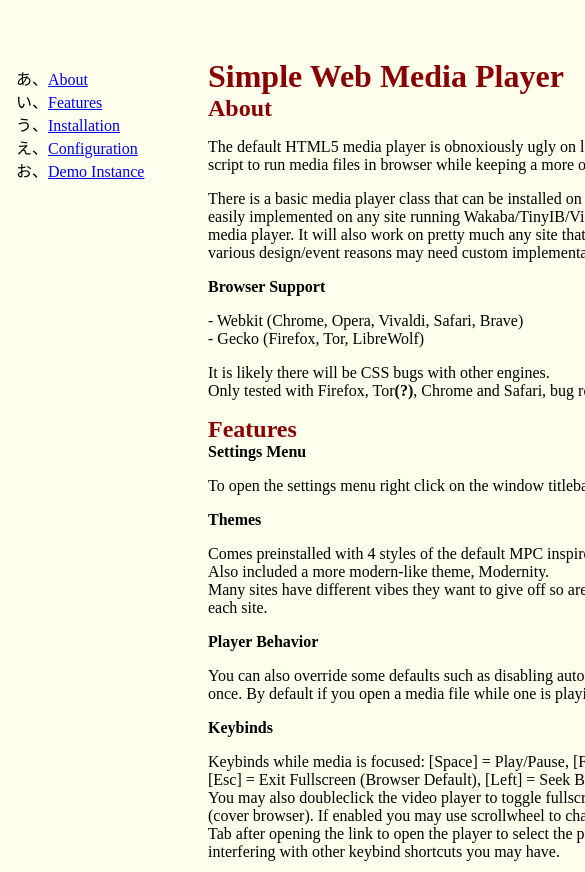
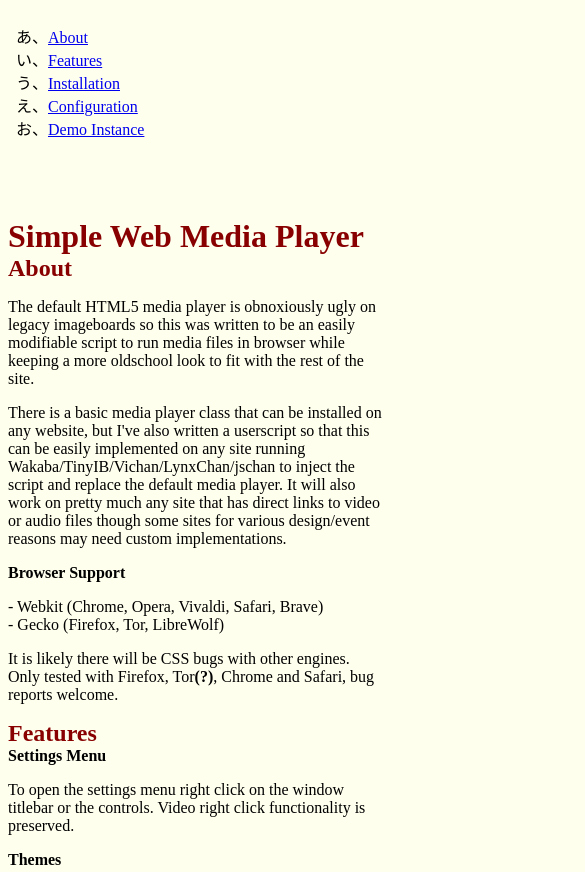
Before and after one commit to LabMember-001/Simple-Web-Media-Player, a plain HTML site: page index.html in a window 390 px wide. Shown: the top 872 px of the page, 585 px wide, since content can reach past the window. Drawn offline with Linux system fonts and the light colour scheme.

Commit message:
viewport

```diff
--- a/index.html
+++ b/index.html
@@ -1,6 +1,7 @@
 <!DOCTYPE html>
 <html>
 <head>
+    <meta name="viewport" content="width=device-width, initial-scale=1">
     <meta charset="UTF-8">
     <title>「 Simple Web Media Player 」</title>
 
@@ -10,6 +11,7 @@
             background:#ffe;
             display:flex;
             flex-direction:row;
+            word-break: break-word;
         }
 
         nav {
@@ -62,7 +64,30 @@
             padding: 2px;
         }
 
+        @media screen and (max-width: 480px) {
+
+            nav ul {
+                position: unset;
+            }
+
+            body {
+                flex-direction: column;
+                max-width: 100vw;
+            }
+
+            main {
+                margin-top: 10px;
+            }
+
+            main div.content {
+                width: 100%;
+            }
+
+        }
+
     </style>
+
+    <link id="swmp-stylesheet" rel="stylesheet" href="swmp.css">
 
 
 </head>
```
